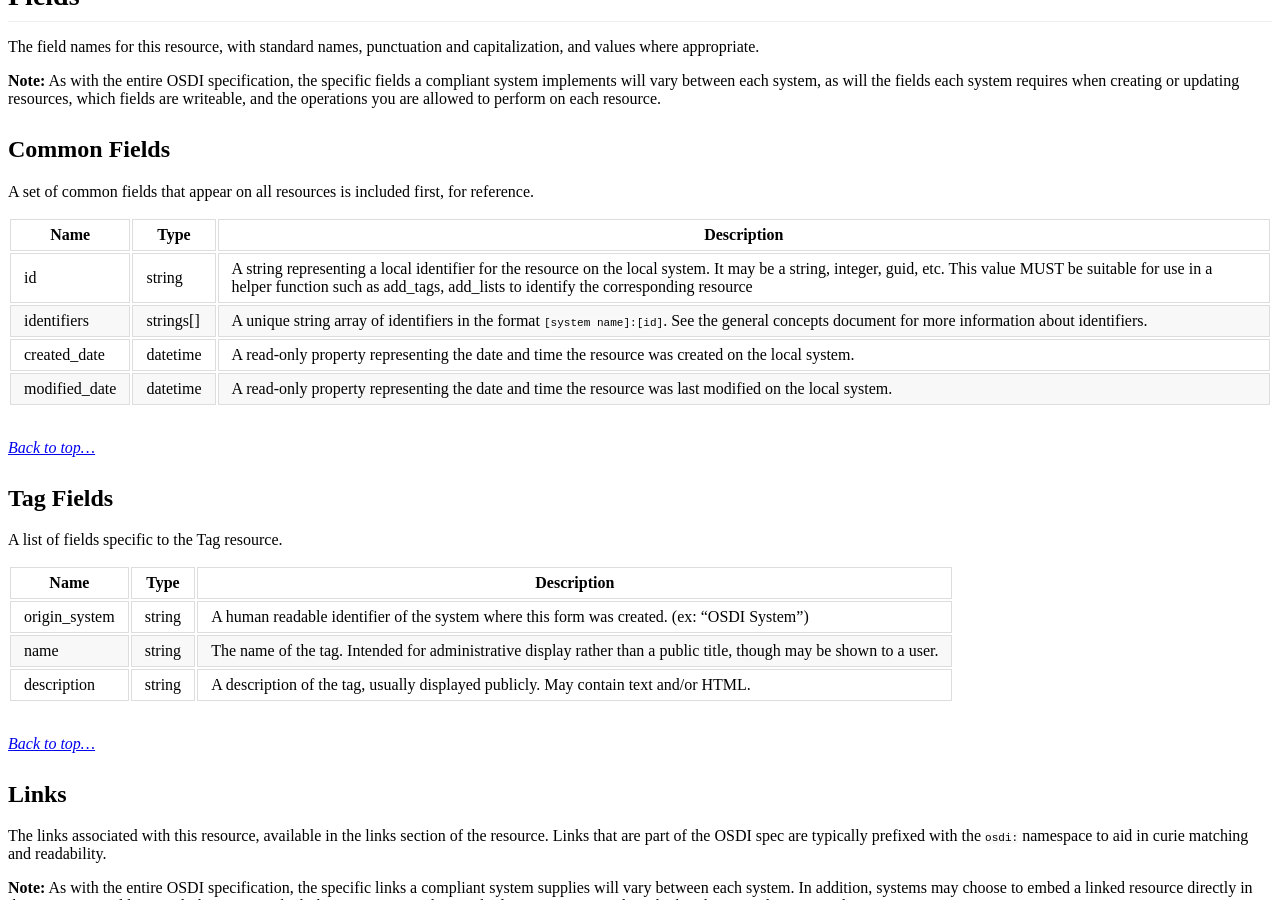
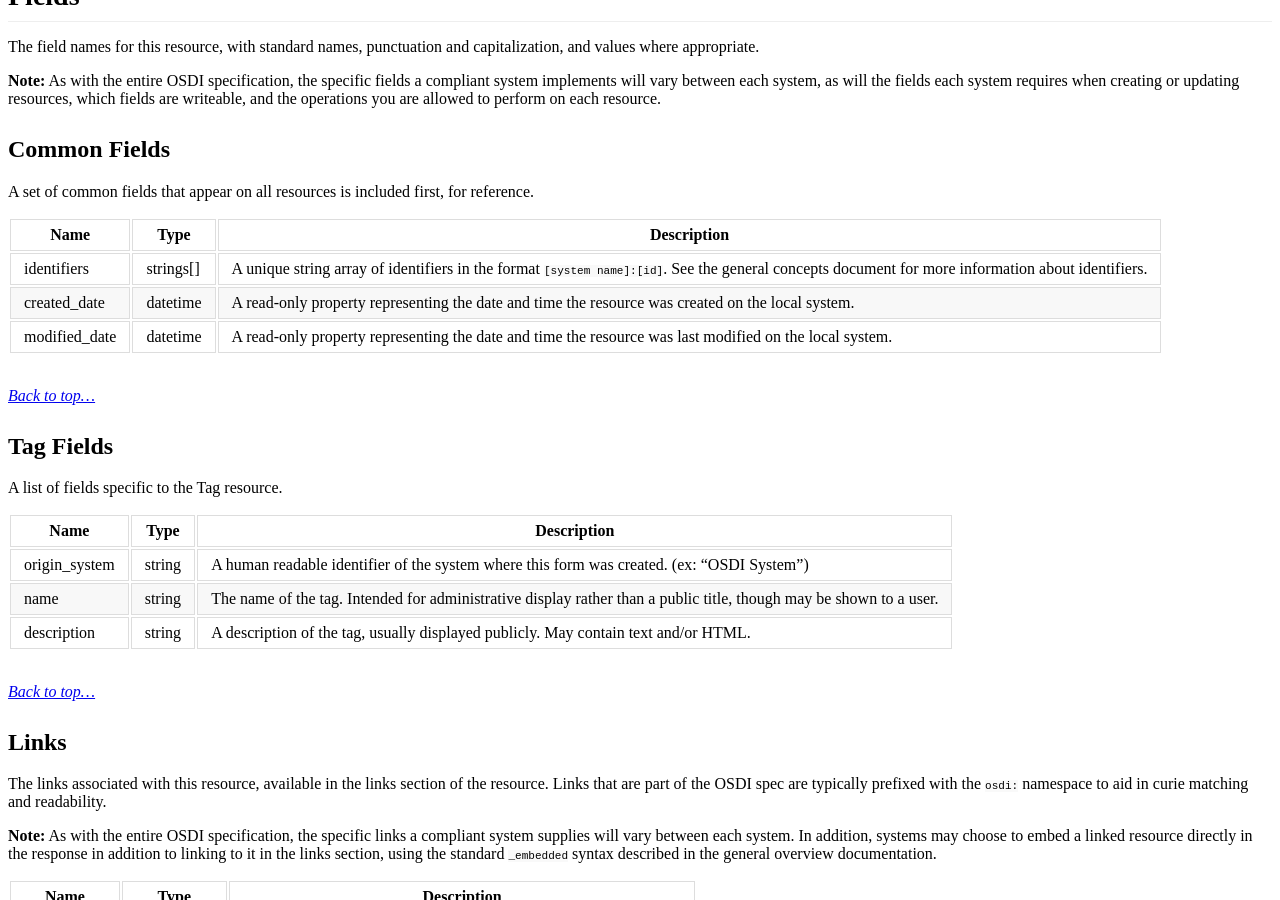
Before and after one commit to opensupporter/osdi-docs, a Jekyll site: the page built from tags.md, in a window 1280 px wide and 900 px high, scrolled down 1424 px. Built offline with Jekyll 4.4.1, drawn with Linux system fonts in a browser that asks for light colours; a style sheet for code colours, icons or effects is not loaded; some of the changed text lies outside the part shown.

Commit message:
remove errant local IDs proposal - accidental merge

```diff
--- a/_includes/global_fields.md
+++ b/_includes/global_fields.md
@@ -4,7 +4,6 @@ A set of common fields that appear on all resources is included first, for refer
 
 | Name          | Type      | Description
 |-----------    |-----------|-----------|--------------
-|id 			| string    | A string representing a local identifier for the resource on the local system.  It may be a string, integer, guid, etc.  This value MUST be suitable for use in a helper function such as add_tags, add_lists to identify the corresponding resource
 |identifiers	|strings[]	|A unique string array of identifiers in the format `[system name]:[id]`. See the general concepts document for more information about identifiers.
 |created_date	|datetime   |A read-only property representing the date and time the resource was created on the local system.
 |modified_date	|datetime	|A read-only property representing the date and time the resource was last modified on the local system.
--- a/tags.md
+++ b/tags.md
@@ -127,7 +127,6 @@ Cache-Control: max-age=0, private, must-revalidate
     "_embedded": {
         "osdi:tags": [
             {
-                "id": "d91b4b2e-ae0e-4cd3-9ed7-d0ec501b0bc3",
                 "identifiers": [
                     "osdi_sample_system:d91b4b2e-ae0e-4cd3-9ed7-d0ec501b0bc3",
                     "foreign_system:1"
@@ -153,7 +152,6 @@ Cache-Control: max-age=0, private, must-revalidate
                 }
             },
             {
-                "id": "1efc3644-af25-4253-90b8-a0baf12dbd1e",
                 "identifiers": [
                     "osdi_sample_system:1efc3644-af25-4253-90b8-a0baf12dbd1e"
                 ],
@@ -207,7 +205,6 @@ Content-Type: application/hal+json
 Cache-Control: max-age=0, private, must-revalidate
 
 {
-    "id": "d91b4b2e-ae0e-4cd3-9ed7-d0ec501b0bc3",
     "identifiers": [
         "osdi_sample_system:d91b4b2e-ae0e-4cd3-9ed7-d0ec501b0bc3",
         "foreign_system:1"
@@ -267,7 +264,6 @@ Content-Type: application/hal+json
 Cache-Control: max-age=0, private, must-revalidate
 
 {
-    "id": "d91b4b2e-ae0e-4cd3-9ed7-de9uemdse",
     "identifiers": [
         "osdi_sample_system:d91b4b2e-ae0e-4cd3-9ed7-de9uemdse",
         "foreign_system:1"
@@ -322,7 +318,6 @@ Content-Type: application/hal+json
 Cache-Control: max-age=0, private, must-revalidate
 
 {
-    "id": "d91b4b2e-ae0e-4cd3-9ed7-de9uemdse",
     "identifiers": [
         "osdi_sample_system:d91b4b2e-ae0e-4cd3-9ed7-de9uemdse",
         "foreign_system:1"
```
